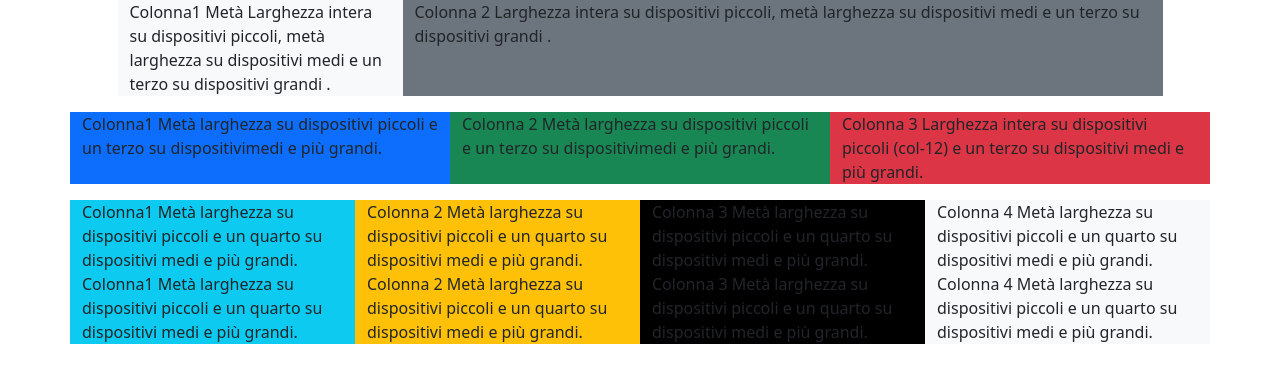
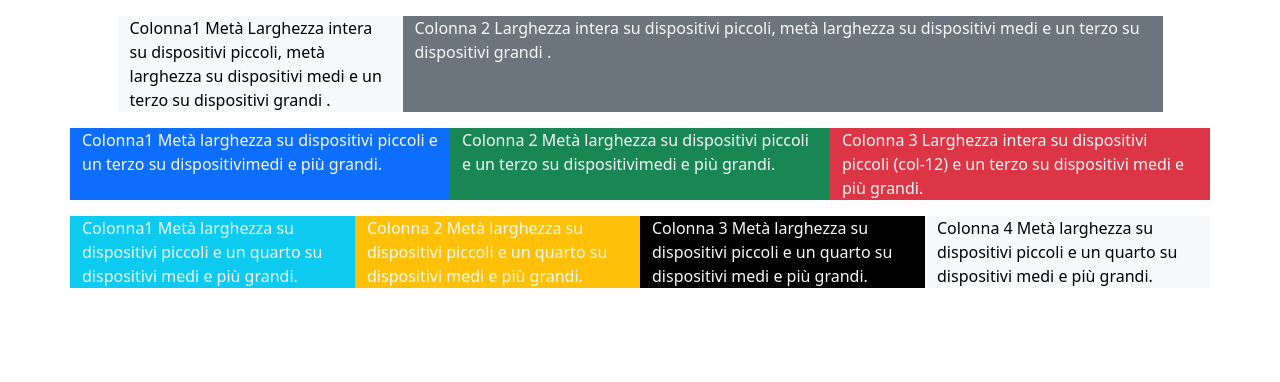
Before and after one commit to marzia-blasi/htmlcss-bootstrap-layout, a plain HTML site: page index.html in a window 1280 px wide. Drawn offline with nearby package versions, Linux system fonts and the light colour scheme.

Commit message:
Improve grid layout with consistent text color and spacing adjustments

```diff
--- a/index.html
+++ b/index.html
@@ -11,12 +11,12 @@
       crossorigin="anonymous"
     />
   </head>
-  <body>
+  <body class="text-light">
     <!-- foglio vero -->
     <!-- griglia 1 -->
-    <div class="container-sm container-md container-lg mb-3">
+    <div class="container-sm container-md container-lg mb-3 mt-3">
       <div class="row justify-content-center">
-        <div class="col-sm-12 col-md-6 col-lg-3 bg-light">
+        <div class="col-sm-12 col-md-6 col-lg-3 bg-light text-black">
           Colonna1 Metà Larghezza intera su dispositivi piccoli, metà larghezza
           su dispositivi medi e un terzo su dispositivi grandi .
         </div>
@@ -60,33 +60,13 @@
           Colonna 3 Metà larghezza su dispositivi piccoli e un quarto su
           dispositivi medi e più grandi.
         </div>
-        <div class="col-sm-6 col-md-2 col-lg-3 bg-light">
+        <div class="col-sm-6 col-md-2 col-lg-3 bg-light text-black">
           Colonna 4 Metà larghezza su dispositivi piccoli e un quarto su
           dispositivi medi e più grandi.
         </div>
       </div>
     </div>
-    <!-- griglia 3 -->
-    <div class="container-sm container-md container-lg">
-      <div class="row">
-        <div class="col-sm-6 col-md-2 col-lg-3 bg-info">
-          Colonna1 Metà larghezza su dispositivi piccoli e un quarto su
-          dispositivi medi e più grandi.
-        </div>
-        <div class="col-sm-6 col-md-2 col-lg-3 bg-warning">
-          Colonna 2 Metà larghezza su dispositivi piccoli e un quarto su
-          dispositivi medi e più grandi.
-        </div>
-        <div class="col-sm-6 col-md-2 col-lg-3 bg-black">
-          Colonna 3 Metà larghezza su dispositivi piccoli e un quarto su
-          dispositivi medi e più grandi.
-        </div>
-        <div class="col-sm-6 col-md-2 col-lg-3 bg-light">
-          Colonna 4 Metà larghezza su dispositivi piccoli e un quarto su
-          dispositivi medi e più grandi.
-        </div>
-      </div>
-    </div>
+
     <script
       src="https://cdn.jsdelivr.net/npm/bootstrap@5.3.6/dist/js/bootstrap.bundle.min.js"
       integrity="sha384-j1CDi7MgGQ12Z7Qab0qlWQ/Qqz24Gc6BM0thvEMVjHnfYGF0rmFCozFSxQBxwHKO"
```
